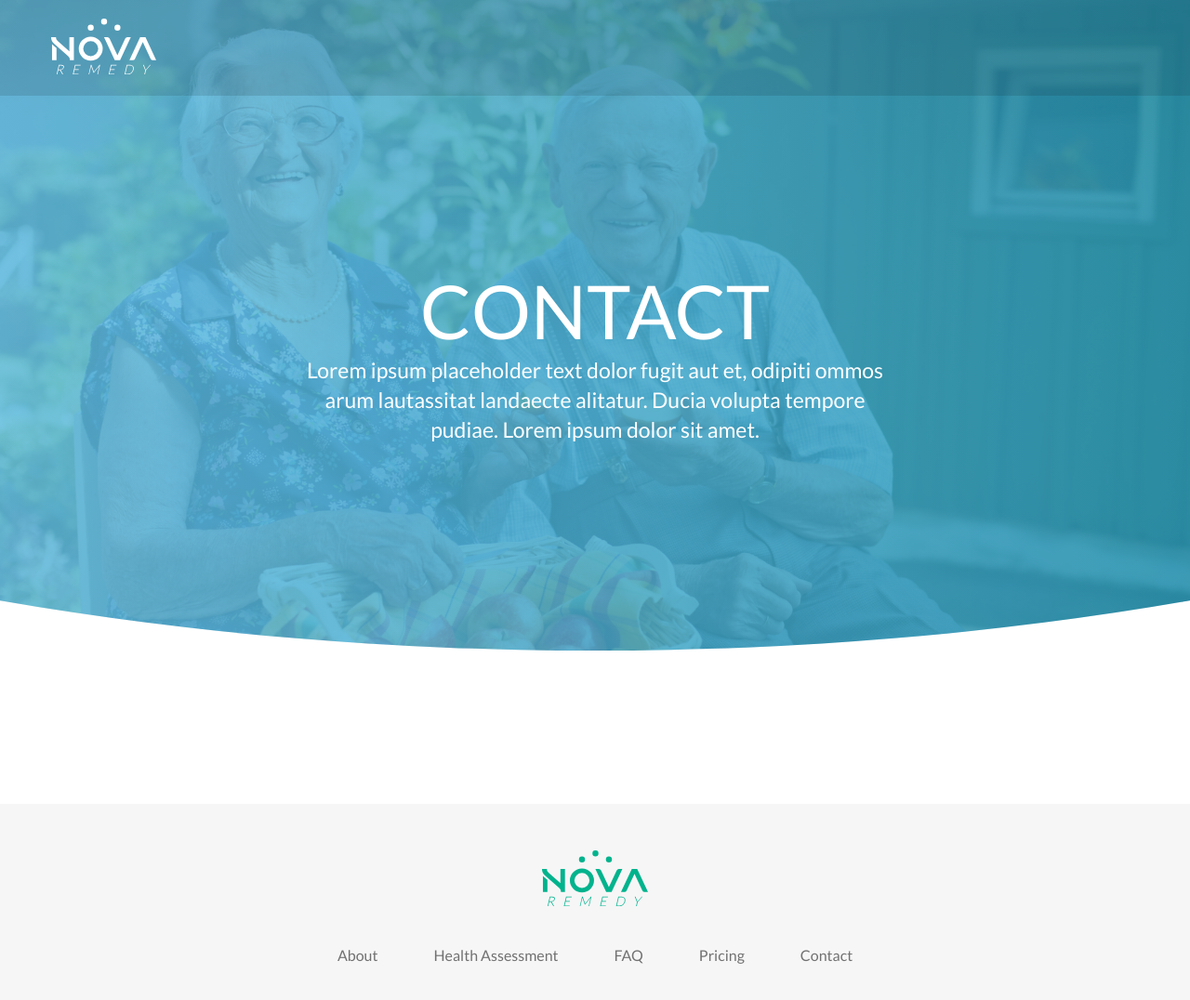
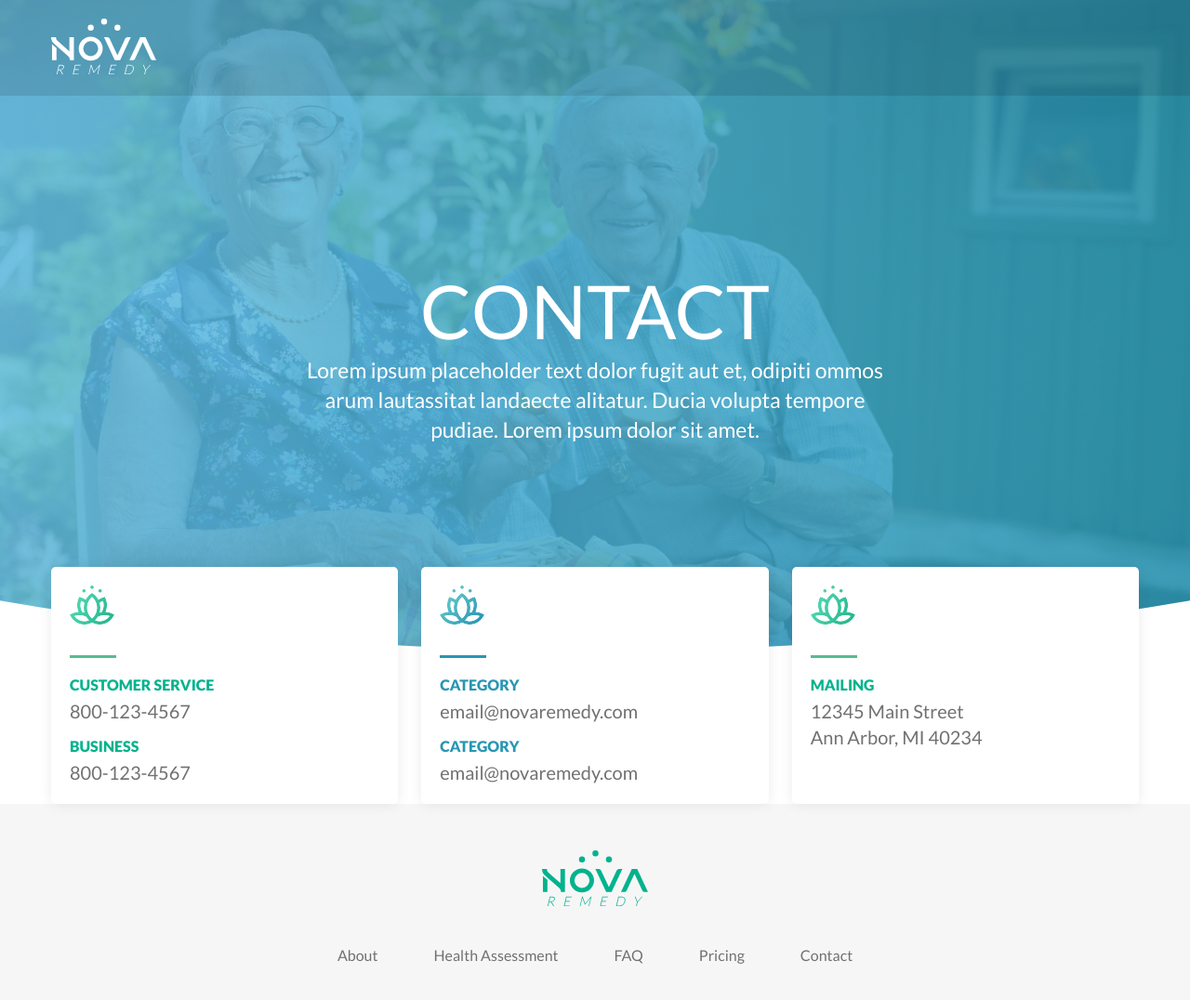
Before and after one commit to itsbrittaleigh/nova-remedy-marketing, a Jekyll site: the page built from contact/index.html, in a window 1280 px wide and 1087 px high. Shown: the top 1076 px of the window at 93% size. Built offline with Jekyll 4.4.1, drawn with Linux system fonts in a browser that asks for light colours.

Commit message:
styling cards on contact page

```diff
--- a/assets/css/components/card.scss
+++ b/assets/css/components/card.scss
@@ -11,7 +11,7 @@
   line-height: 1.75;
   font-weight: $heavy;
   color: $green--dark;
-  margin: 0;
+  margin: 10px 0 0;
   text-transform: uppercase;
 }
 
@@ -37,6 +37,13 @@
 .card__copy {
   margin: 0;
   line-height: 1.4;
+  color: $gray;
+  font-style: normal;
+  font-weight: normal;
+}
+
+.card__copy--large {
+  font-size: 20px;
 }
 
 .card--flex {
--- a/contact/index.html
+++ b/contact/index.html
@@ -16,3 +16,38 @@ title: contact
     </div>
   </div>
 </section>
+
+<section class="lifted-section">
+  <div class="wrapper">
+    <div class="cards--condensed-on-mobile cards--flex-on-desktop">
+      <div class="card card--flex">
+        <img src="/assets/images/icons/lotus-icon-green.png" alt="Lotus icon with green gradient" class="card__icon">
+        <span class="card__divider"></span>
+        <div class="card__content">
+          <h3 class="card__title">Customer Service</h3>
+          <a href="tel:+18001234567" class="card__copy card__copy--large">800-123-4567</a>
+          <h3 class="card__title">Business</h3>
+          <a href="tel:+18001234567" class="card__copy card__copy--large">800-123-4567</a>
+        </div>
+      </div>
+      <div class="card card--flex">
+        <img src="/assets/images/icons/lotus-icon-blue.png" alt="Lotus icon with blue gradient" class="card__icon">
+        <span class="card__divider bg-darkblue"></span>
+        <div class="card__content">
+          <h3 class="card__title color-darkblue">Category</h3>
+          <a href="mailto:" class="card__copy card__copy--large" target="_blank">email@novaremedy.com</a>
+          <h3 class="card__title color-darkblue">Category</h3>
+          <a href="mailto:" class="card__copy card__copy--large" target="_blank">email@novaremedy.com</a>
+        </div>
+      </div>
+      <div class="card card--flex">
+        <img src="/assets/images/icons/lotus-icon-green.png" alt="Lotus icon with green gradient" class="card__icon">
+        <span class="card__divider"></span>
+        <div class="card__content">
+          <h3 class="card__title">Mailing</h3>
+          <p class="card__copy card__copy--large">12345 Main Street<br>Ann Arbor, MI 40234</p>
+        </div>
+      </div>
+    </div>
+  </div>
+</section>
```
